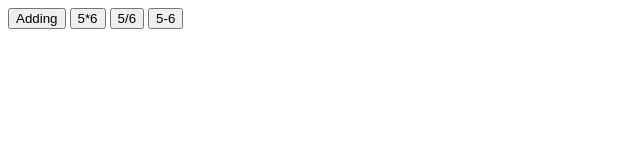
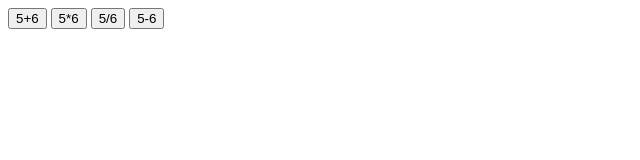
Before and after one commit to MelodyChapfugama/Javascript, a plain HTML site: page maths.html in a window 1280 px wide. Shown: the whole page, without its empty margins (0-640 px from the left). Drawn offline with Linux system fonts and the light colour scheme.

```diff
--- a/maths.html
+++ b/maths.html
@@ -2,7 +2,7 @@
 
 
 
-<button  type="button" onclick="add()"> Adding </button>
+<button  type="button" onclick="add()"> 5+6 </button>
 <button  type="button" onclick="multiply()"> 5*6 </button>
 <button  type="button" onclick="divide()"> 5/6 </button>
 <button  type="button" onclick="subtract()"> 5-6 </button>
```
